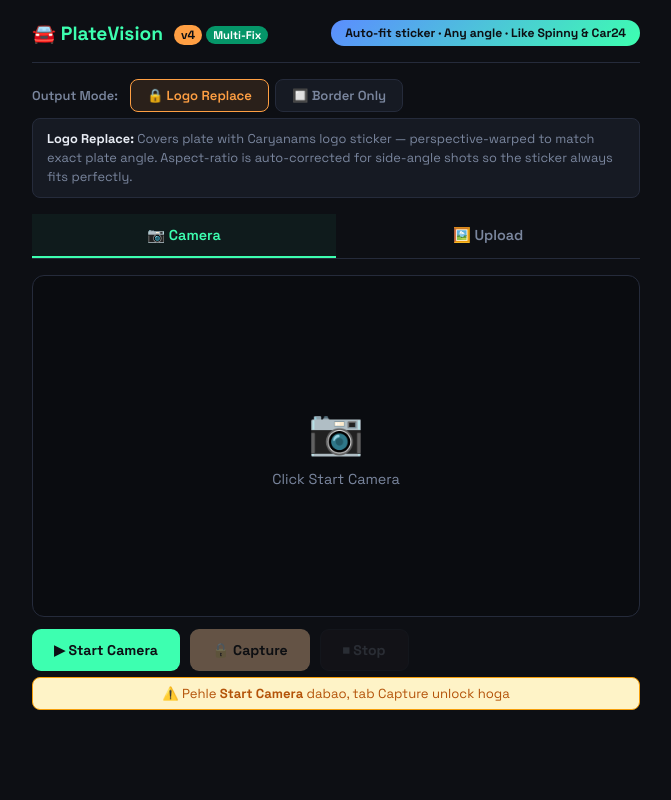
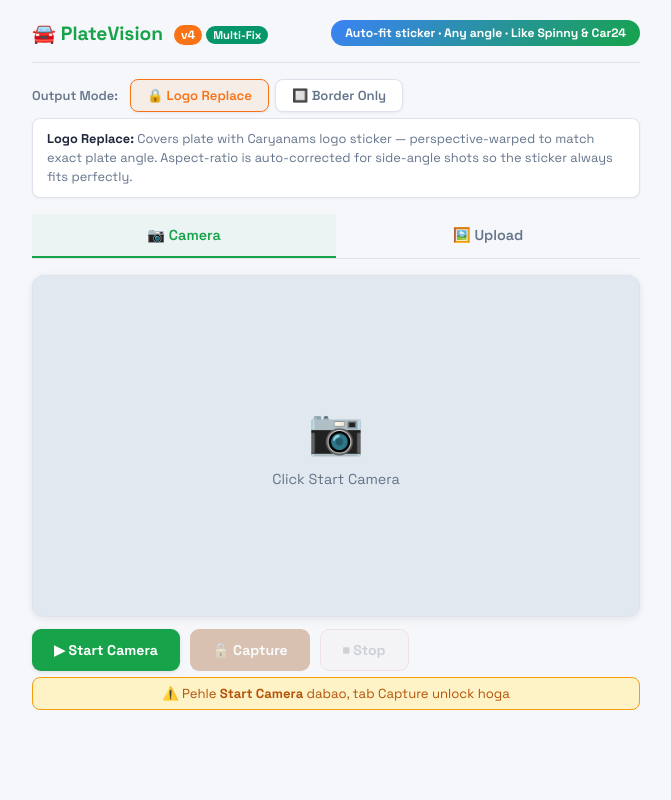
Before and after one commit to padmaninenshi-python/number_plate, a Flask app: page / in a window 1280 px wide. Shown: the whole page, without its empty margins (304-975 px from the left). Run offline with Flask 3, Linux system fonts and the light colour scheme.

Commit message:
Update style.css

```diff
--- a/static/css/style.css
+++ b/static/css/style.css
@@ -1,8 +1,8 @@
 *,*::before,*::after{box-sizing:border-box;margin:0;padding:0}
 :root{
-  --bg:#0d0f14;--s:#161a23;--s2:#1e2330;--bor:#252b3b;
-  --g:#3dffb0;--o:#ff9f43;--r:#ff6b6b;--txt:#e8ecf4;--mut:#7a869e;
-  --blue:#5b8dff;
+  --bg:#f5f7fa;--s:#ffffff;--s2:#eef1f6;--bor:#dde2ec;
+  --g:#16a34a;--o:#f97316;--r:#ef4444;--txt:#1e293b;--mut:#64748b;
+  --blue:#3b82f6;
   --font:'Space Grotesk',sans-serif;--mono:'JetBrains Mono',monospace;
 }
 body{font-family:var(--font);background:var(--bg);color:var(--txt);min-height:100vh}
@@ -10,8 +10,8 @@
 
 header{display:flex;align-items:center;justify-content:space-between;padding:20px 0 16px;border-bottom:1px solid var(--bor)}
 .logo{font-size:1.2rem;font-weight:700;color:var(--g)}
-.logo .v2{font-size:.75rem;background:var(--o);color:#0d0f14;padding:2px 7px;border-radius:99px;margin-left:6px;vertical-align:middle;font-weight:700}
-.badge{background:linear-gradient(135deg,var(--blue),var(--g));color:#0d0f14;font-weight:700;font-size:.76rem;padding:5px 14px;border-radius:99px}
+.logo .v2{font-size:.75rem;background:var(--o);color:#fff;padding:2px 7px;border-radius:99px;margin-left:6px;vertical-align:middle;font-weight:700}
+.badge{background:linear-gradient(135deg,var(--blue),var(--g));color:#fff;font-weight:700;font-size:.76rem;padding:5px 14px;border-radius:99px}
 
 /* ── Mode bar ──────────────────────────────────────────────────────── */
 .mode-bar{display:flex;align-items:center;gap:12px;margin:16px 0 6px;flex-wrap:wrap}
@@ -20,23 +20,25 @@
 .mode-btn{
   padding:7px 16px;border-radius:8px;border:1.5px solid var(--bor);
   background:var(--s);color:var(--mut);font-family:var(--font);
-  font-size:.82rem;font-weight:600;cursor:pointer;transition:.18s
+  font-size:.82rem;font-weight:600;cursor:pointer;transition:.18s;
+  box-shadow:0 1px 3px rgba(0,0,0,.06)
 }
 .mode-btn:hover{border-color:var(--o);color:var(--txt)}
-.mode-btn.active{border-color:var(--o);background:rgba(255,159,67,.12);color:var(--o)}
+.mode-btn.active{border-color:var(--o);background:rgba(249,115,22,.08);color:var(--o)}
 .mode-desc{font-size:.8rem;color:var(--mut);margin-bottom:16px;padding:10px 14px;
-  background:var(--s);border-radius:8px;border:1px solid var(--bor);line-height:1.5}
+  background:var(--s);border-radius:8px;border:1px solid var(--bor);line-height:1.5;
+  box-shadow:0 1px 3px rgba(0,0,0,.05)}
 .mode-desc strong{color:var(--txt)}
 
 /* ── Tabs ──────────────────────────────────────────────────────────── */
 .tabs{display:flex;border-bottom:1px solid var(--bor);margin-top:4px}
 .tab{flex:1;padding:12px;background:none;border:none;border-bottom:2px solid transparent;color:var(--mut);font-family:var(--font);font-size:.9rem;font-weight:600;cursor:pointer;transition:.2s}
-.tab.active{color:var(--g);border-bottom-color:var(--g);background:rgba(61,255,176,.05)}
+.tab.active{color:var(--g);border-bottom-color:var(--g);background:rgba(22,163,74,.04)}
 
 .panel{padding:16px 0}.panel.hidden{display:none}
 
 /* ── Camera ────────────────────────────────────────────────────────── */
-.video-box{position:relative;width:100%;aspect-ratio:16/9;background:#0a0c10;border-radius:12px;overflow:hidden;margin-bottom:12px;border:1px solid var(--bor)}
+.video-box{position:relative;width:100%;aspect-ratio:16/9;background:#e2e8f0;border-radius:12px;overflow:hidden;margin-bottom:12px;border:1px solid var(--bor);box-shadow:0 2px 8px rgba(0,0,0,.08)}
 #videoEl{width:100%;height:100%;object-fit:cover;display:block}
 .scan{position:absolute;left:0;right:0;height:2px;background:linear-gradient(90deg,transparent,var(--g),transparent);animation:scan 2.4s ease-in-out infinite;opacity:0}
 .scan.active{opacity:1}
@@ -48,23 +50,30 @@
 .controls{display:flex;gap:10px;flex-wrap:wrap;margin-bottom:4px}
 
 /* ── Upload ────────────────────────────────────────────────────────── */
-.drop{border:2px dashed var(--bor);border-radius:12px;padding:40px 20px;text-align:center;cursor:pointer;transition:.2s;margin-bottom:14px;color:var(--mut)}
-.drop:hover{border-color:var(--o);background:rgba(255,159,67,.04)}
+.drop{border:2px dashed var(--bor);border-radius:12px;padding:40px 20px;text-align:center;cursor:pointer;transition:.2s;margin-bottom:14px;color:var(--mut);background:var(--s)}
+.drop:hover{border-color:var(--o);background:rgba(249,115,22,.03)}
 .drop-hint{font-size:.76rem;margin-top:8px;color:var(--blue)}
 .preview{display:flex;flex-direction:column;gap:12px}.preview.hidden{display:none}
 .preview img{width:100%;border-radius:10px;border:1px solid var(--bor)}
 
 /* ── Buttons ───────────────────────────────────────────────────────── */
-.btn{padding:11px 22px;border-radius:9px;border:none;font-family:var(--font);font-size:.88rem;font-weight:700;cursor:pointer;transition:.18s;display:inline-flex;align-items:center;justify-content:center;gap:7px;text-decoration:none}
-.btn:disabled{opacity:.32;cursor:not-allowed;filter:grayscale(40%)}
-.btn.r:disabled{opacity:.25;color:var(--mut)}
+.btn{padding:11px 22px;border-radius:9px;border:none;font-family:var(--font);font-size:.88rem;font-weight:700;cursor:pointer;transition:.18s;display:inline-flex;align-items:center;justify-content:center;gap:7px;text-decoration:none;box-shadow:0 1px 4px rgba(0,0,0,.10)}
+.btn:disabled{opacity:.35;cursor:not-allowed;filter:grayscale(40%);box-shadow:none}
+.btn.r:disabled{opacity:.28;color:var(--mut)}
 .btn.full{width:100%}
-.btn.g{background:var(--g);color:#0d0f14}
-.btn.o{background:var(--o);color:#0d0f14}
-.btn.r{background:rgba(255,107,107,.12);color:var(--r);border:1px solid var(--bor)}
-.btn.r:hover:not(:disabled){border-color:var(--r)}
-.btn.grey{background:var(--s2);color:var(--mut);border:1px solid var(--bor);margin-top:8px}
-.btn.grey:hover{color:var(--txt)}
+.btn.g{background:var(--g);color:#fff}
+.btn.g:hover:not(:disabled){background:#15803d}
+.btn.o{background:var(--o);color:#fff}
+.btn.o:hover:not(:disabled){background:#ea6c00}
+.btn.r{background:rgba(239,68,68,.08);color:var(--r);border:1px solid #fca5a5}
+.btn.r:hover:not(:disabled){border-color:var(--r);background:rgba(239,68,68,.15)}
+.btn.grey{background:var(--s2);color:var(--mut);border:1px solid var(--bor);margin-top:8px;box-shadow:none}
+.btn.grey:hover{color:var(--txt);background:#e2e8f0}
+
+/* Capture lock */
+.btn.locked{opacity:.35;cursor:not-allowed;filter:grayscale(50%)}
+.capture-lock-msg{text-align:center;font-size:.82rem;color:#92400e;background:#fef3c7;border:1px solid #f59e0b;border-radius:8px;padding:7px 14px;margin:6px 0 0 0}
+.capture-lock-msg.hidden{display:none}
 
 /* ── Loading ───────────────────────────────────────────────────────── */
 .loading{display:flex;flex-direction:column;align-items:center;gap:14px;padding:48px 0;color:var(--mut)}.loading.hidden{display:none}
@@ -83,10 +92,10 @@
 .plate-number{font-family:var(--mono);font-size:2.6rem;font-weight:700;color:#1a1a1a;letter-spacing:6px;line-height:1.1}
 .plate-hello{margin-top:8px;font-size:.85rem;color:#003580;font-weight:600}
 
-.corner-info{font-size:.76rem;color:var(--mut);padding:8px 12px;background:var(--s);
+.corner-info{font-size:.76rem;color:var(--mut);padding:8px 12px;background:var(--s2);
   border-radius:7px;border:1px solid var(--bor)}
 
-.result-img{width:100%;border-radius:10px;border:1px solid var(--bor);display:block}
+.result-img{width:100%;border-radius:10px;border:1px solid var(--bor);display:block;box-shadow:0 2px 8px rgba(0,0,0,.08)}
 
 @media(max-width:480px){
   .controls{flex-direction:column}.btn{width:100%}
```
